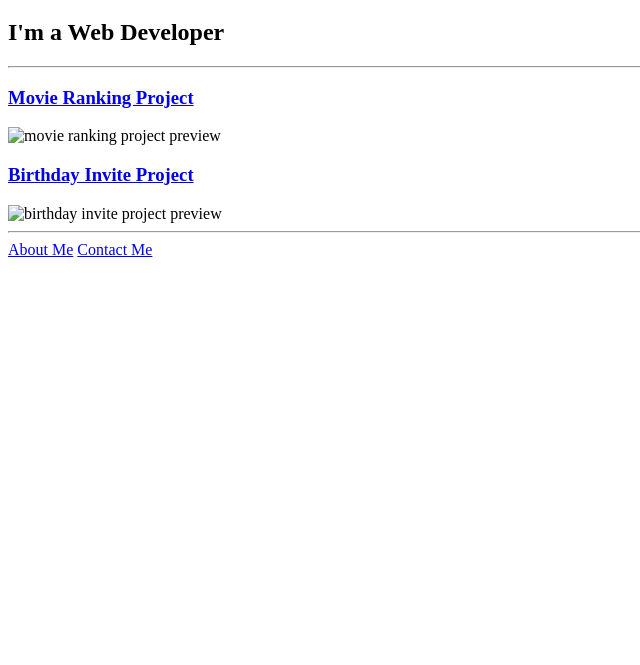
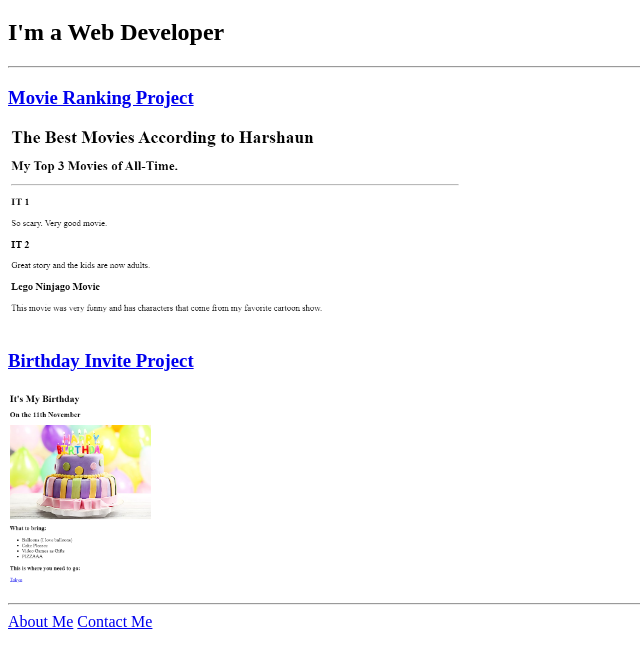
Before and after one commit to ShawnBaba1/html-portfolio, a plain HTML site: page index.html in a window 1280 px wide. Shown: the part 61-726 px from the top of the page, without its empty margins (0-640 px from the left). Drawn offline with Linux system fonts and the light colour scheme.

Commit message:
Update index.html

```diff
--- a/index.html
+++ b/index.html
@@ -20,9 +20,9 @@ https://developer.mozilla.org/en-US/docs/Web/HTML/Element/img#attr-height -->
     <h2>I'm a Web Developer</h2>
     <hr />
     <h3><a href="./public/movie-ranking.html">Movie Ranking Project</a></h3>
-    <img src="./assets/images/movierankingh.png" height="200" alt="movie ranking project preview"/>
+    <img src="movierankingh.png" height="200" alt="movie ranking project preview"/>
     <h3><a href="./public/birthday-invite.html">Birthday Invite Project</a></h3>
-    <img src="./assets/images/birthdayh.png" height="200" alt="birthday invite project preview"/>
+    <img src="birthdayh.png" height="200" alt="birthday invite project preview"/>
     <hr />
     <a href="./public/about.html">About Me</a>
     <a href="./public/contact.html">Contact Me</a>
```
